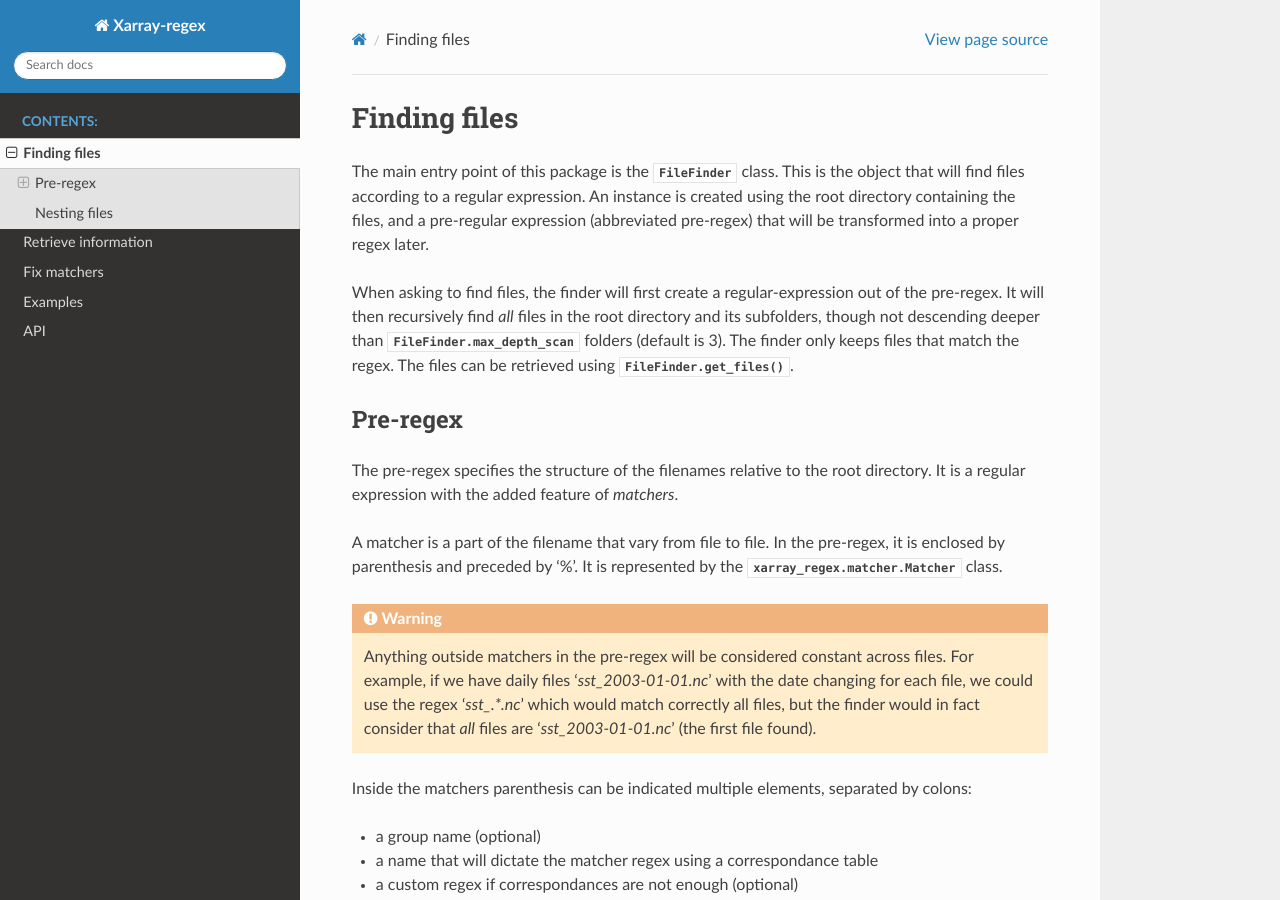
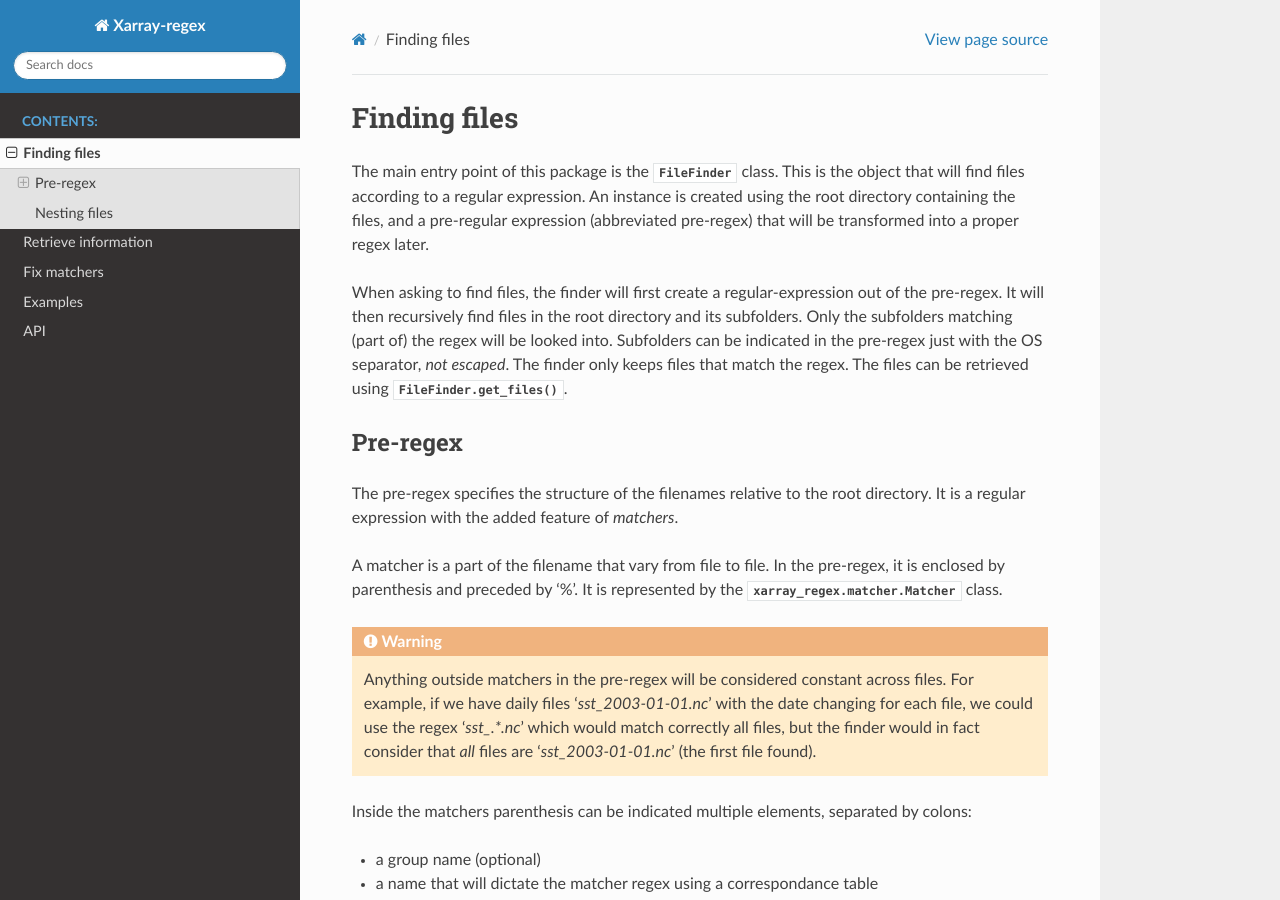
Before and after one commit to Descanonge/xarray-regex, a Sphinx documentation site: the page built from docs/source/find_files.rst, in a window 1280 px wide and 900 px high. Built offline with Sphinx 7.4.7 and the Read the Docs theme 2.0.0, drawn with Linux system fonts in a browser that asks for light colours; the version number could not be read and is left out.

Commit message:
Smart subfolder exploration using sub-patterns
Discard subfolders that do not math parts of the regex.

```diff
--- a/docs/source/find_files.rst
+++ b/docs/source/find_files.rst
@@ -12,9 +12,10 @@ a proper regex later.
 
 When asking to find files, the finder will first create a regular-expression
 out of the pre-regex.
-It will then recursively find *all* files in the root directory and its
-subfolders, though not descending deeper than :attr:`FileFinder.max_depth_scan`
-folders (default is 3).
+It will then recursively find files in the root directory and its subfolders.
+Only the subfolders matching (part of) the regex will be looked into.
+Subfolders can be indicated in the pre-regex just with the OS separator, *not
+escaped*.
 The finder only keeps files that match the regex.
 The files can be retrieved using :func:`FileFinder.get_files`.
 
```
Also changed, not shown: 1 other file.
